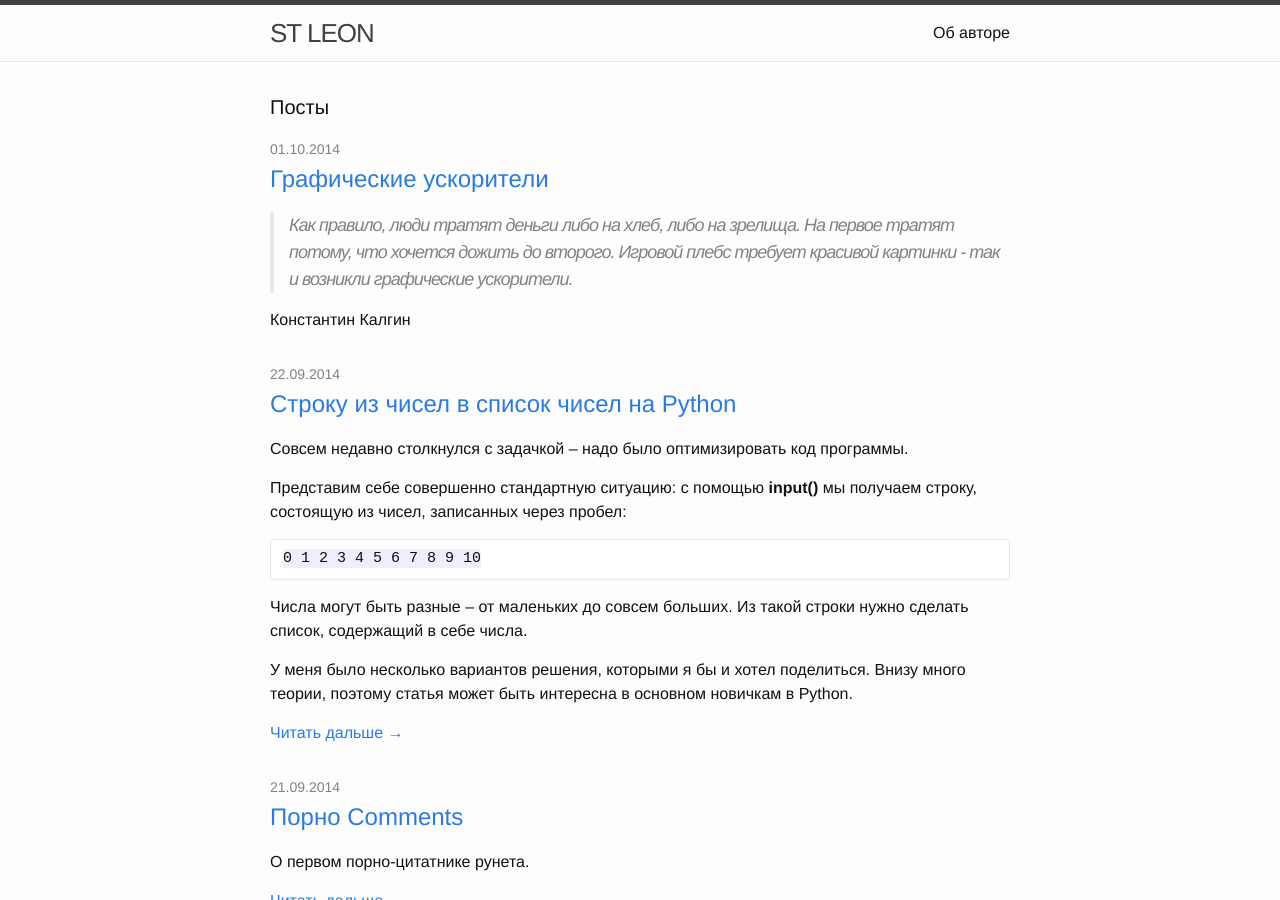
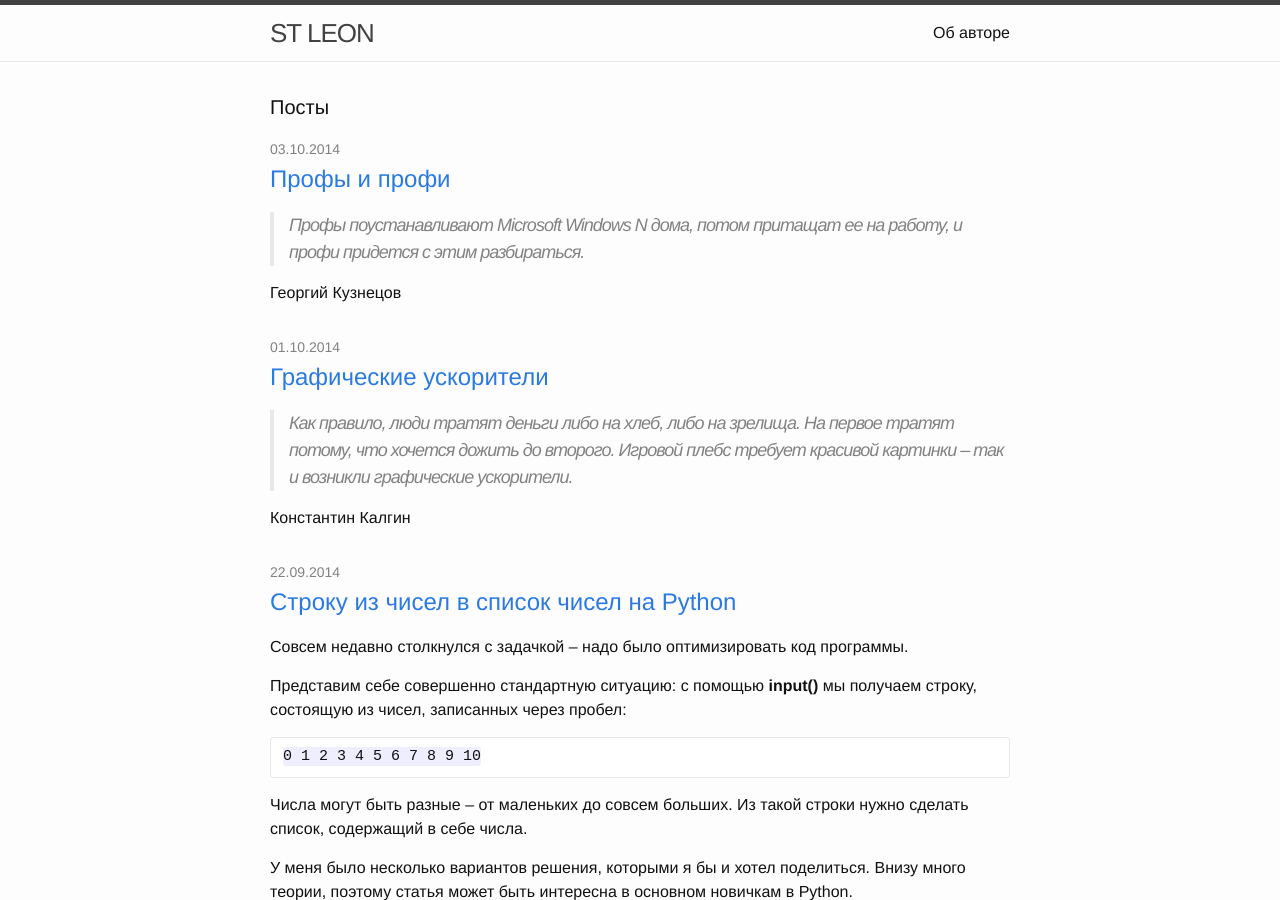
Before and after one commit to stleon/stleon.github.io, a Jekyll site: the page built from index.html, in a window 1280 px wide and 900 px high. Built offline with Jekyll 4.4.1, drawn with Linux system fonts in a browser that asks for light colours; the list of posts is cut into pages by our own code.

Commit message:
profs
new post

```diff
--- a/_posts/2014-10-01-emergence-of-graphics-accelerators.markdown
+++ b/_posts/2014-10-01-emergence-of-graphics-accelerators.markdown
@@ -7,6 +7,6 @@ categories: quotes
 permalink: /blog/emergence-of-graphics-accelerators
 ---
 
->Как правило, люди тратят деньги либо на хлеб, либо на зрелища. На первое тратят потому, что хочется дожить до второго. Игровой плебс требует красивой картинки - так и возникли графические ускорители.
+>Как правило, люди тратят деньги либо на хлеб, либо на зрелища. На первое тратят потому, что хочется дожить до второго. Игровой плебс требует красивой картинки -- так и возникли графические ускорители.
 
 Константин Калгин
--- /dev/null
+++ b/_posts/2014-10-03-profs.markdown
@@ -0,0 +1,12 @@
+---
+layout: post
+title:  "Профы и профи"
+description: "Профы на Microsoft Windows"
+date:   2014-10-03 11:36:00
+categories: quotes
+permalink: /blog/profs
+---
+
+>Профы поустанавливают Microsoft Windows N дома, потом притащат ее на работу, и профи придется с этим разбираться.
+
+Георгий Кузнецов
```
